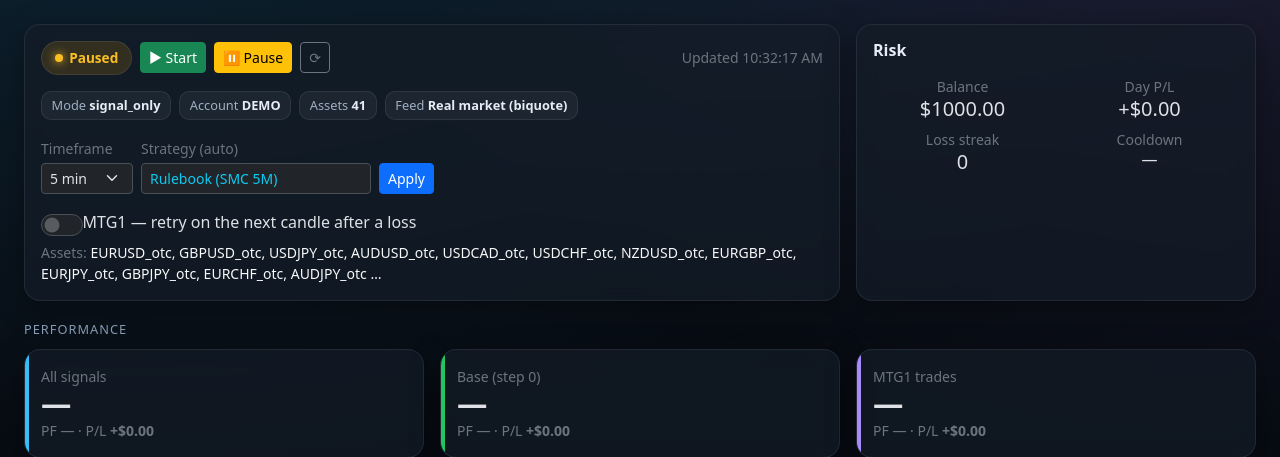
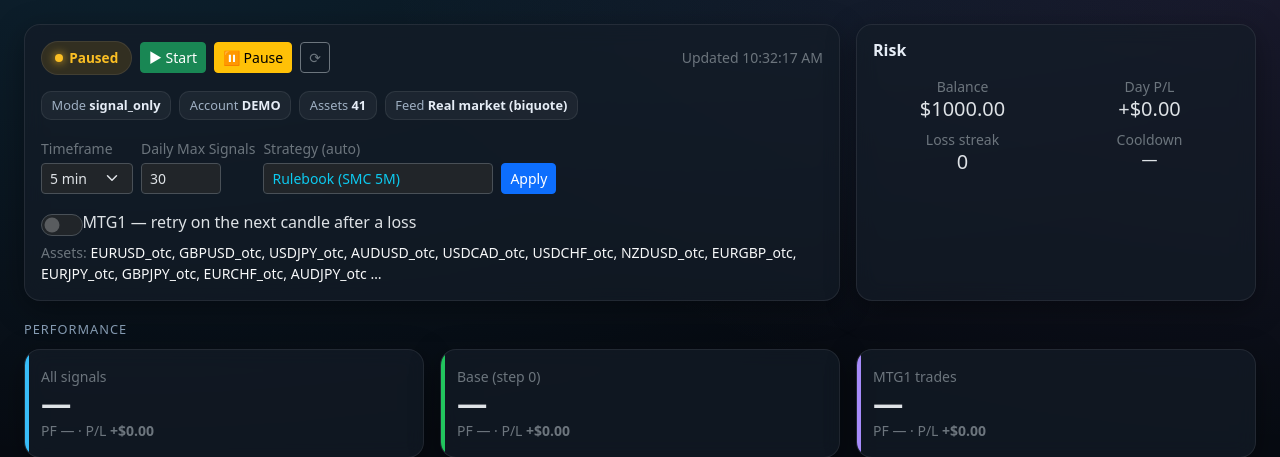
Before and after one commit to adq2f/quotex-bot, a Flask app: page /dashboard in a window 1280 px wide. Shown: the part 57-514 px from the top of the page. Run offline with Flask 3, Linux system fonts and the light colour scheme; the visitor is signed in with stand-in values (Sample User, id 1); data comes from the database, SQL or seed files in the repository; data that the repository does not hold is empty.

Commit message:
Update dashboard.html

```diff
--- a/templates/dashboard.html
+++ b/templates/dashboard.html
@@ -19,6 +19,10 @@
         <select id="sel-timeframe" class="form-select form-select-sm">
           <option value="60">1 min</option><option value="300">5 min</option>
           <option value="900">15 min</option><option value="3600">1 hour</option></select></div>
+
+      <div class="col-auto"><label class="form-label small text-secondary mb-1">Daily Max Signals</label>
+        <input type="number" id="inp-max-sig" class="form-control form-control-sm" style="width:80px" min="1" max="100" value="30"></div>
+
       <div class="col-auto"><label class="form-label small text-secondary mb-1">Strategy (auto)</label>
         <div id="lbl-strategy" class="form-control form-control-sm bg-dark text-info" style="min-width:230px">—</div></div>
       <div class="col-auto"><button id="btn-apply-settings" class="btn btn-primary btn-sm">Apply</button></div>
```
